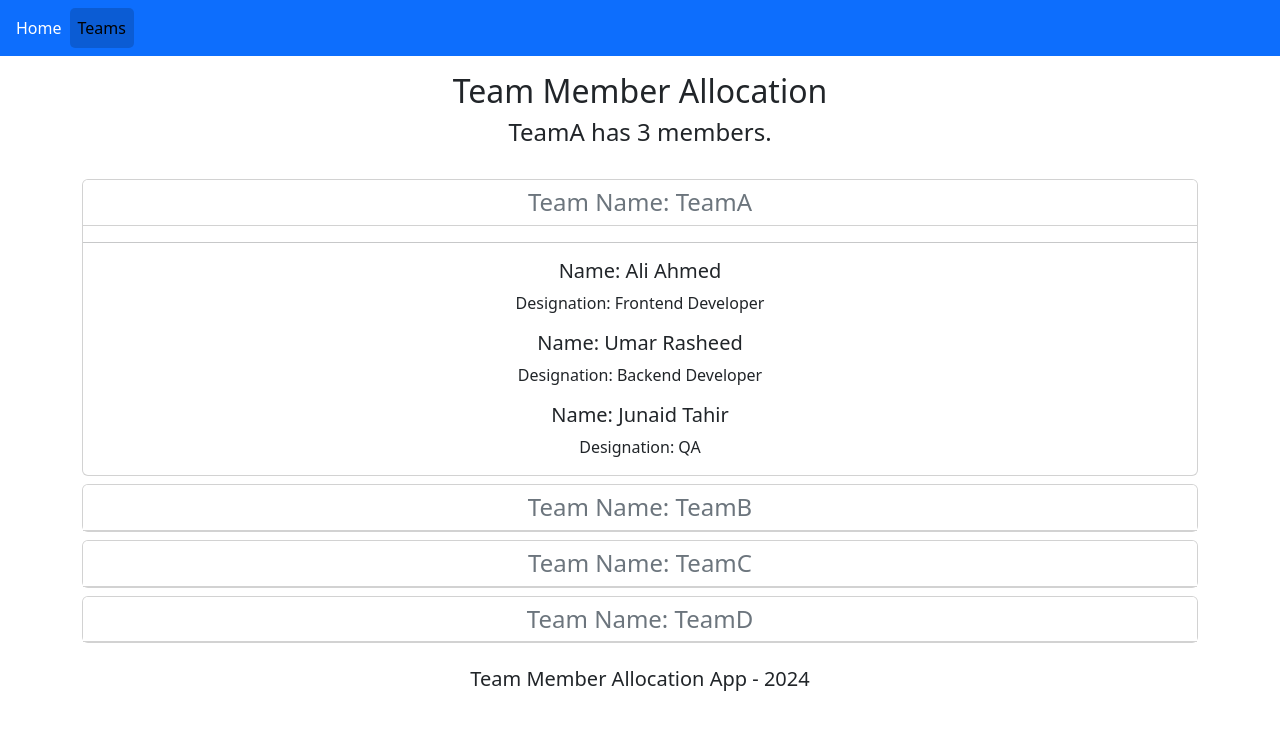
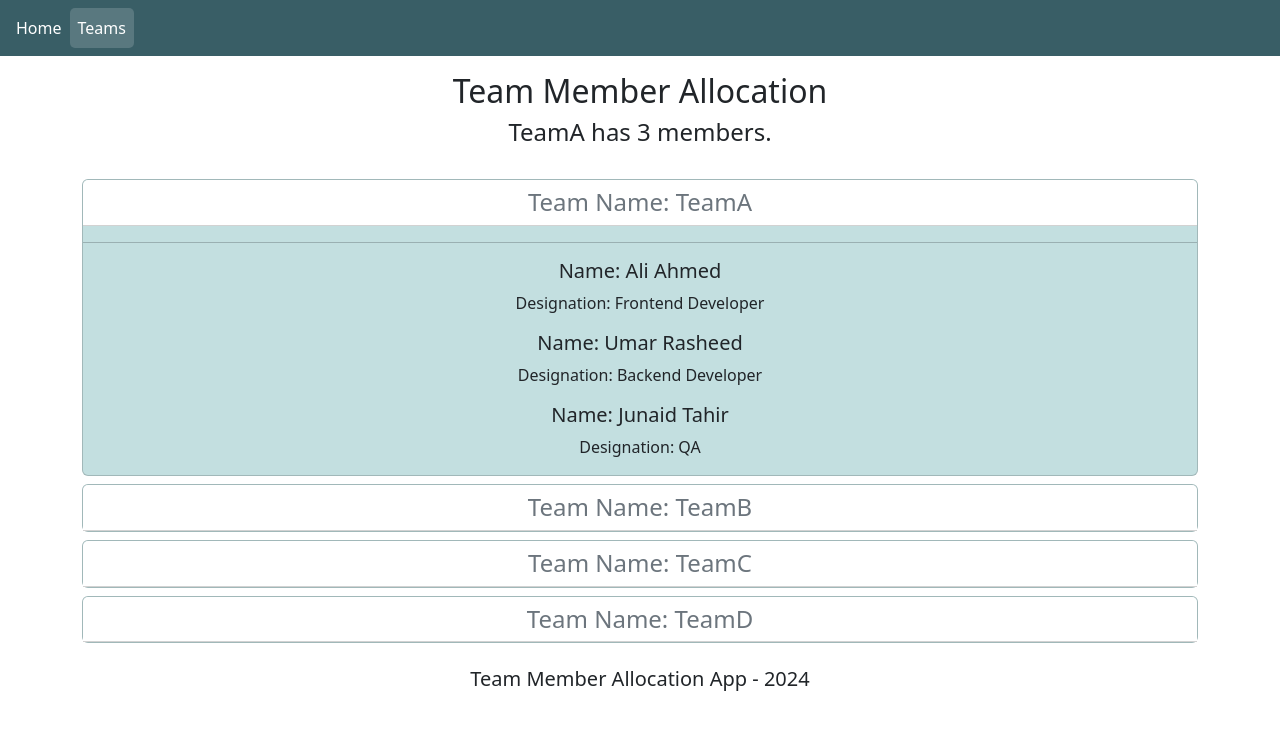
Before and after one commit to tombstone-10/team-member-allocation, a React (Vite) app: page /GroupedTeamMembers in a window 1280 px wide. Shown: the top 730 px of the page. Built offline with nearby package versions, Linux system fonts and the light colour scheme.

Commit message:
Abstraction

```diff
--- a/src/App.css
+++ b/src/App.css
@@ -1,5 +1,18 @@
 body {
   font-family: Arial, Helvetica, sans-serif;
+}
+
+.navbar {
+  background-color: #395e66;
+}
+
+.nav-link:hover {
+  color: rgba(0, 0, 0, 0.6) !important;
+}
+
+nav a.active {
+  background-color: rgba(255, 255, 255, 0.16);
+  border-radius: 5px;
 }
 
 .card img {
@@ -12,6 +25,8 @@ body {
 .card:hover {
   box-shadow: rgba(0, 0, 0, 0.16) 0px 3px 6px, rgba(0, 0, 0, 0.23) 0px 3px 6px;
   transition: all 0.3s ease;
+  background-color: #c3dfe0;
+  color: #395e66;
 }
 
 .card-collection {
@@ -21,6 +36,10 @@ body {
 
 .standout {
   box-shadow: rgba(0, 0, 0, 0.16) 0px 3px 6px, rgba(0, 0, 0, 0.23) 0px 3px 6px;
+}
+
+.grouped-card {
+  background: #c3dfe0 !important;
 }
 
 h1,
@@ -33,16 +52,6 @@ p {
   font-weight: 300;
 }
 
-.nav-link:hover {
-  color: rgba(0, 0, 0, 0.6) !important;
-}
-
-nav a.active {
-  background-color: rgba(0, 0, 0, 0.16);
-  border-radius: 5px;
-  color: black !important;
-}
-
 @media only screen and (max-width: 600px) {
   .card img {
     width: 60%;
--- a/src/components/Employees.jsx
+++ b/src/components/Employees.jsx
@@ -1,6 +1,5 @@
-import maleProfile from "../images/male.png";
-import femaleProfile from "../images/female.png";
 import Teams from "./Teams";
+import TeamMembers from "./TeamMembers";
 
 const Employees = ({
   employees,
@@ -21,31 +20,11 @@ const Employees = ({
       <div className="row justify-content-center mt-3 mb-3">
         <div className="col-8">
           <div className="card-collection">
-            {employees.map((employee) => (
-              <div
-                key={employee.id}
-                id={employee.id}
-                className={
-                  employee.teamName === selectedTeam
-                    ? "card m-2 standout"
-                    : "card m-2"
-                }
-                style={{ cursor: "pointer" }}
-                onClick={handleEmployeeCardClick}
-              >
-                <img
-                  src={employee.gender === "male" ? maleProfile : femaleProfile}
-                  className="card-img-top mt-2"
-                />
-                <div className="card-body">
-                  <h5 className="card-title">Full Name: {employee.fullName}</h5>
-                  <p className="card-text">
-                    <b>Designation: </b>
-                    {employee.designation}
-                  </p>
-                </div>
-              </div>
-            ))}
+            <TeamMembers
+              employees={employees}
+              handleEmployeeCardClick={handleEmployeeCardClick}
+              selectedTeam={selectedTeam}
+            />
           </div>
         </div>
       </div>
--- a/src/components/GroupedTeamMembers.jsx
+++ b/src/components/GroupedTeamMembers.jsx
@@ -66,7 +66,7 @@ const GroupedTeamMembers = ({ employees, selectedTeam, setTeam }) => {
         return (
           <div
             key={item.team}
-            className="card mt-2"
+            className="card mt-2 grouped-card"
             style={{ cursor: "pointer" }}
           >
             <h4
--- a/src/components/Nav.jsx
+++ b/src/components/Nav.jsx
@@ -2,7 +2,7 @@ import { NavLink } from "react-router-dom";
 
 const Nav = () => {
   return (
-    <nav className="navbar navbar-expand-lg navbar-light bg-primary">
+    <nav className="navbar navbar-expand-lg navbar-light">
       <ul className="navbar-nav me-auto mb-2 mb-lg-0 ms-2">
         <li className="nav-item">
           <NavLink
--- /dev/null
+++ b/src/components/TeamMemberCard.jsx
@@ -0,0 +1,34 @@
+import maleProfile from "../images/male.png";
+import femaleProfile from "../images/female.png";
+
+const TeamMemberCard = ({
+  employee,
+  handleEmployeeCardClick,
+  selectedTeam,
+}) => {
+  return (
+    <div
+      key={employee.id}
+      id={employee.id}
+      className={
+        employee.teamName === selectedTeam ? "card m-2 standout" : "card m-2"
+      }
+      style={{ cursor: "pointer" }}
+      onClick={handleEmployeeCardClick}
+    >
+      <img
+        src={employee.gender === "male" ? maleProfile : femaleProfile}
+        className="card-img-top mt-2"
+      />
+      <div className="card-body">
+        <h5 className="card-title">Full Name: {employee.fullName}</h5>
+        <p className="card-text">
+          <b>Designation: </b>
+          {employee.designation}
+        </p>
+      </div>
+    </div>
+  );
+};
+
+export default TeamMemberCard;
--- /dev/null
+++ b/src/components/TeamMembers.jsx
@@ -0,0 +1,13 @@
+import TeamMemberCard from "./TeamMemberCard";
+
+const TeamMembers = ({ employees, handleEmployeeCardClick, selectedTeam }) => {
+  return employees.map((employee) => (
+    <TeamMemberCard
+      employee={employee}
+      handleEmployeeCardClick={handleEmployeeCardClick}
+      selectedTeam={selectedTeam}
+    />
+  ));
+};
+
+export default TeamMembers;
```
